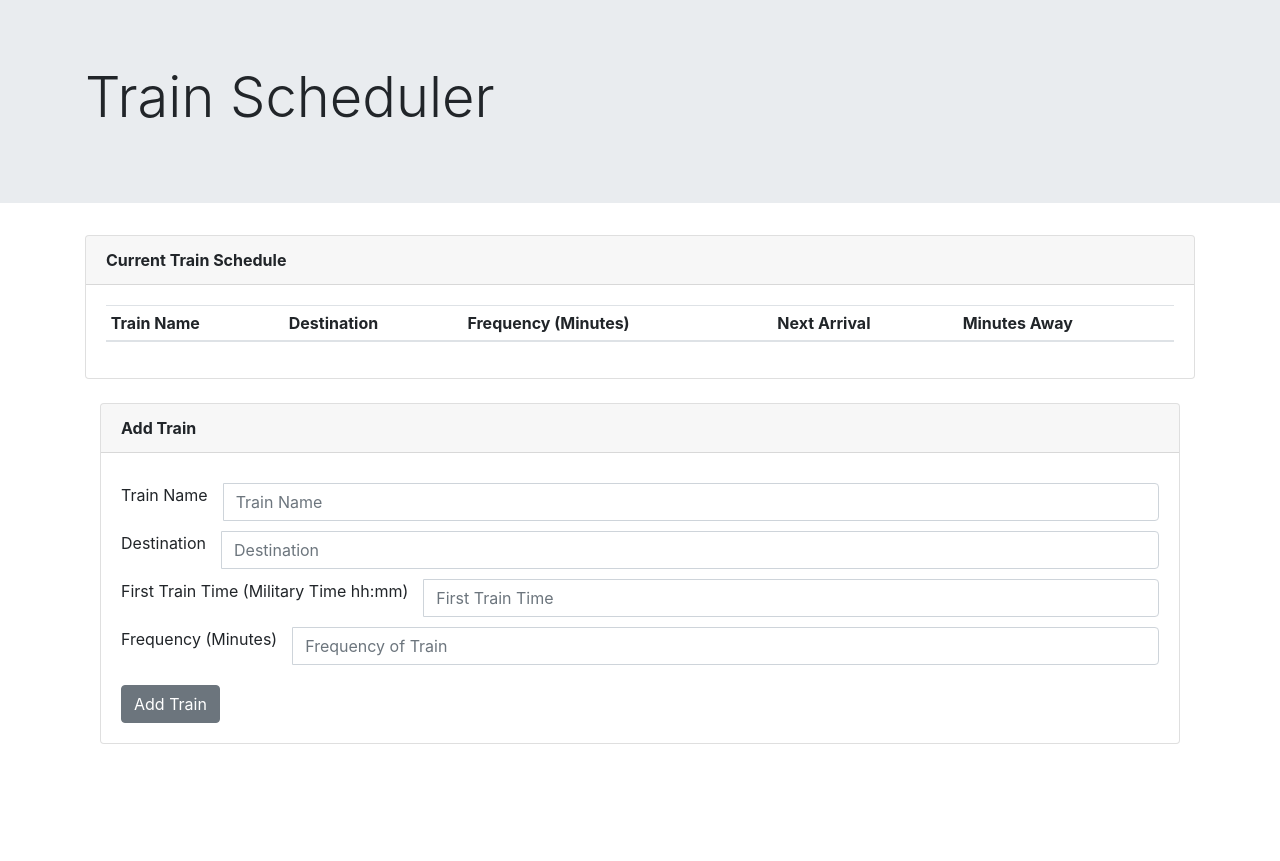
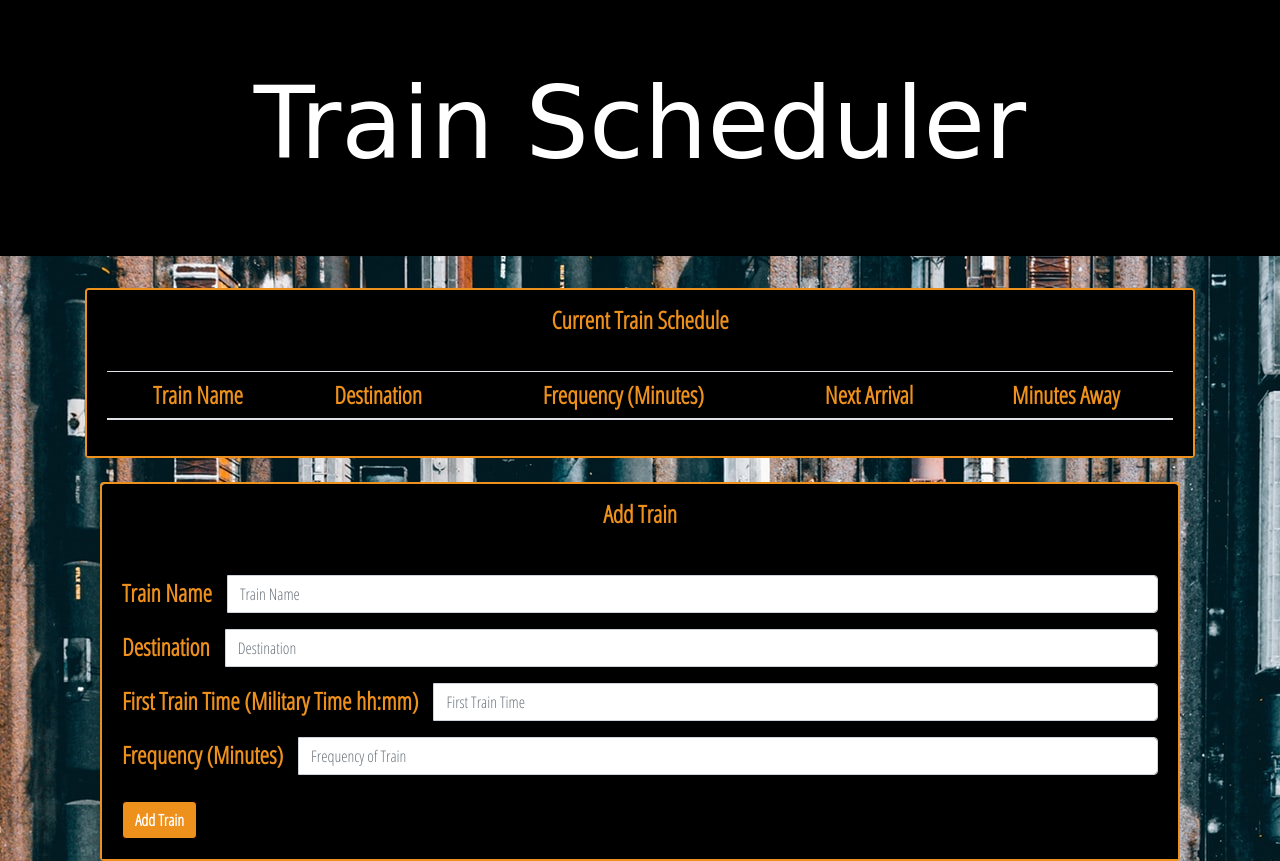
Before and after one commit to KateALaney/Train-Scheduler, a plain HTML site: page index.html in a window 1280 px wide. Before the commit the page ends 800 px from the top, so only its background shows below. Drawn offline with nearby package versions, Linux system fonts and the light colour scheme; no server answers; a web font is replaced by a local one.

Commit message:
all working

```diff
--- a/assets/css/style.css
+++ b/assets/css/style.css
@@ -1,3 +1,56 @@
+body {
+    background-image: url(../images/trainPhoto.jpg)
+}
+
+h1 {
+    text-align: center;
+    font-size: 100px;
+}
+
+td {
+    color: white;
+    font-family: 'Open Sans Condensed', sans-serif;
+}
+
+.jumbotron {
+    background-color: black;
+    font-family: "Ravi Prakash", cursive;
+    color: white;
+}
+
+.cell {
+    color: #EE901C;
+    font-family: 'Open Sans Condensed', sans-serif;
+    font-size: 24px;
+}
+
+.card {
+    border: 2px solid #EE901C;
+}
+
+.mb-4 {
+    background-color: black;
+    color: white;
+    font-size: 24px;
+    text-align: center;
+    font-family: 'Open Sans Condensed', sans-serif;
+}
+
+.card-header {
+    background-color: black;
+    color: #EE901C;
+    font-family: "Open Sans Condensed", sans-serif;
+    font-size: 24px;
+    text-align: center;
+}
+
+.card-body {
+    background-color: black;
+    color: #EE901C;
+    font-family: "Open Sans Condensed", sans-serif;
+    font-size: 24px;
+}
+
 .form-control {
     margin-left: 15px;
 }
@@ -8,4 +61,18 @@
 
 .btn-secondary {
     margin-top: 20px;
+    background-color: #EE901C;
+    border: solid 1px black;
 }
+
+.btn-secondary:hover {
+    background-color: #EE901C;
+    color: black;
+    border: 1px solid #EE901C;
+}
+
+.btn-secondary:visited {
+    background-color: #EE901C;
+    color: black;
+    border: 1px solid #EE901C;
+}
--- a/index.html
+++ b/index.html
@@ -12,6 +12,7 @@
     <title>Train Scheduler</title>
     <meta name="description" content="">
     <meta name="viewport" content="width=device-width, initial-scale=1">
+    <link href="https://fonts.googleapis.com/css?family=Open+Sans+Condensed:300|Ravi+Prakash&display=swap" rel="stylesheet">
 </head>
 
 <body>
@@ -21,7 +22,7 @@
 
     <div class="jumbotron jumbotron-fluid">
         <div class="container">
-            <h1 class="display-4">Train Scheduler</h1>
+            <h1>Train Scheduler</h1>
         </div>
     </div>
     <div class="container">
@@ -33,11 +34,11 @@
                         <table class="table table-sm table-hover" id='train-table'>
                             <thead>
                                 <tr>
-                                    <th scope="col">Train Name</th>
-                                    <th scope="col">Destination</th>
-                                    <th scope="col">Frequency (Minutes)</th>
-                                    <th scope="col">Next Arrival</th>
-                                    <th scope="col">Minutes Away</th>
+                                    <th scope="col" class="cell">Train Name</th>
+                                    <th scope="col" class="cell">Destination</th>
+                                    <th scope="col" class="cell">Frequency (Minutes)</th>
+                                    <th scope="col" class="cell">Next Arrival</th>
+                                    <th scope="col" class="cell">Minutes Away</th>
                                 </tr>
                             </thead>
                             <tbody>
@@ -55,27 +56,27 @@
                         <div class="card-body">
                             <form>
                                 <div class="input-group">
-                                    <label for="formGroupExampleInput">Train Name</label>
+                                    <label for="formGroupExampleInput"><strong>Train Name</strong></label>
                                     <input type="text" class="form-control" id="train-name-input"
                                         placeholder="Train Name">
                                 </div>
                                 <div class="input-group">
-                                    <label for="formGroupExampleInput2">Destination</label>
+                                    <label for="formGroupExampleInput2"><strong>Destination</strong></label>
                                     <input type="text" class="form-control" id="destination-input"
                                         placeholder="Destination">
                                 </div>
                                 <div class="input-group">
-                                    <label for="formGroupExampleInput">First Train Time (Military Time hh:mm) </label>
-                                    <input type="text" class="form-control" id="first-train-input"
+                                    <label for="formGroupExampleInput"><strong>First Train Time (Military Time hh:mm)</strong></label>
+                                    <input type="number" class="form-control" id="first-train-input"
                                         placeholder="First Train Time">
                                 </div>
                                 <div class="input-group">
-                                    <label for="formGroupExampleInput2">Frequency (Minutes)</label>
-                                    <input type="text" class="form-control" id="frequency-input"
+                                    <label for="formGroupExampleInput2"><strong>Frequency (Minutes)</strong></label>
+                                    <input type="number" class="form-control" id="frequency-input"
                                         placeholder="Frequency of Train">
                                 </div>
                             </form>
-                            <button type="button" class="btn btn-secondary" id="add-train">Add Train</button>
+                            <button type="button" class="btn btn-secondary" id="add-train"><strong>Add Train</strong></button>
                         </div>
                     </div>
                 </div>
```
